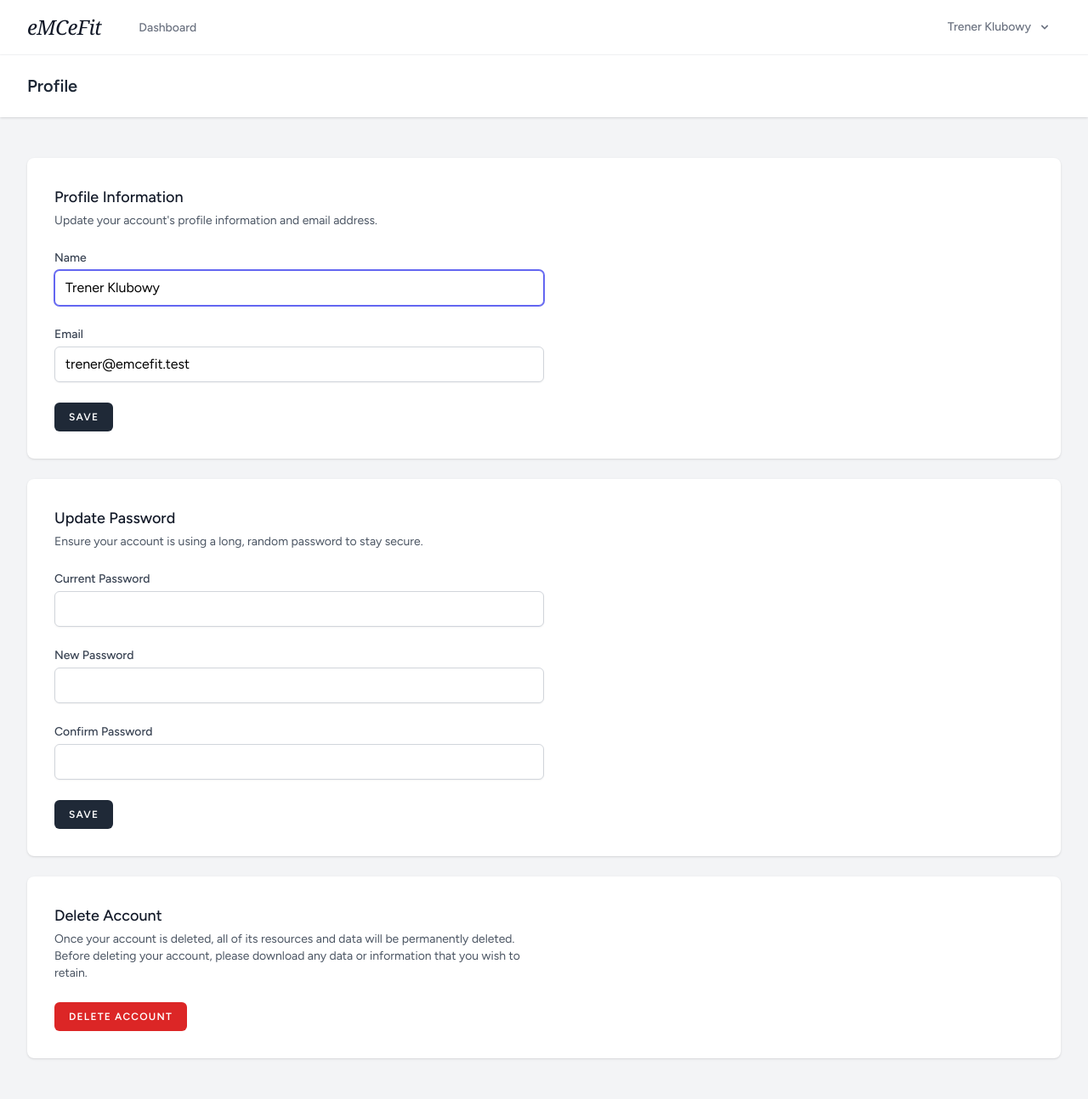
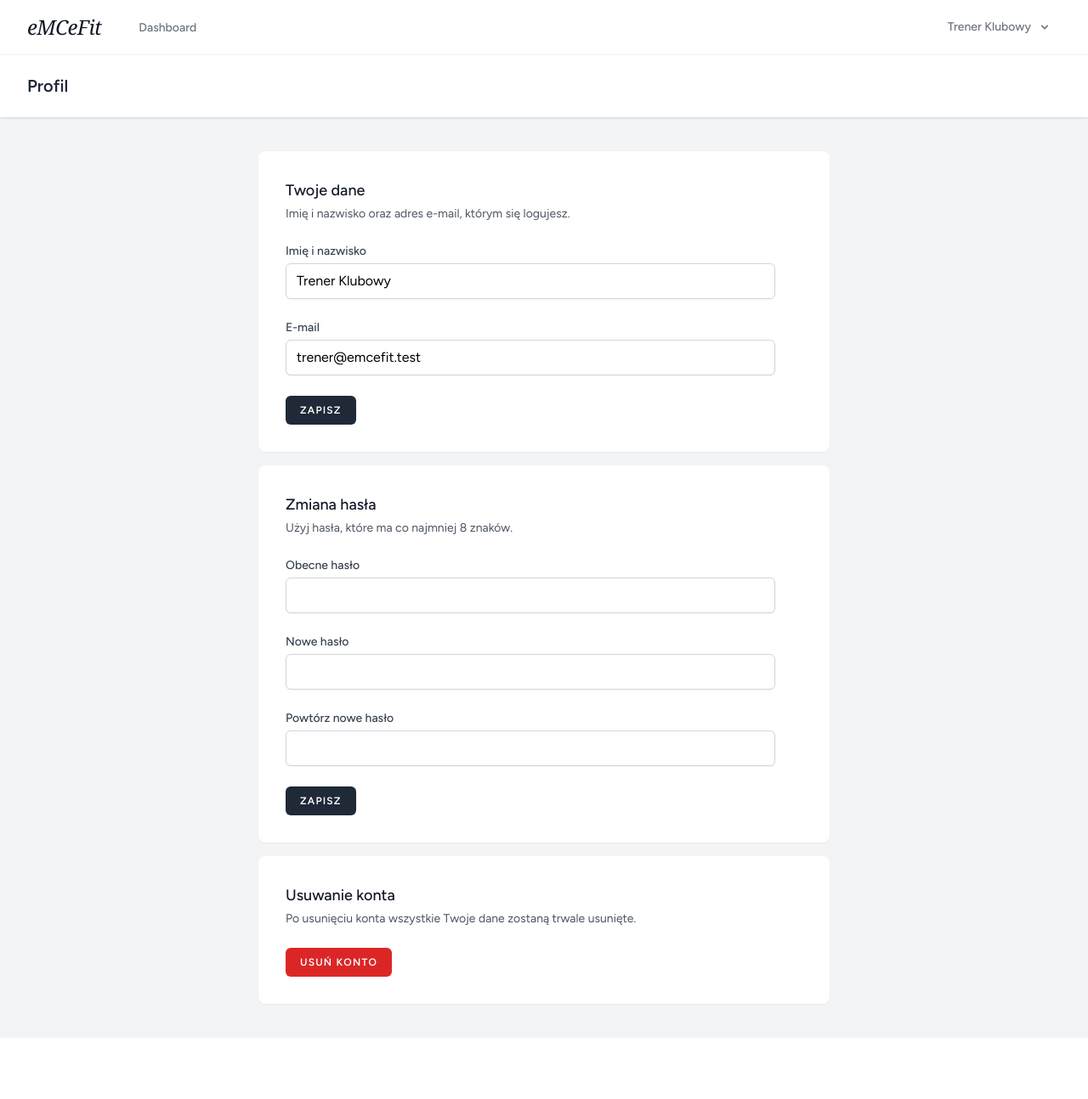
Before and after one commit to kamilamichalak/emcefit, a Laravel app: page /profile in a window 1280 px wide. Shown: the whole page at 85% size. After the commit the page ends 1184 px from the top, so only its background shows below. Run offline with Laravel 12, Linux system fonts and the light colour scheme; the visitor is signed in with stand-in values (Sample User, id 1); data comes from the database, SQL or seed files in the repository; style sheets or scripts are compiled from the project's sources; parts of the project's set-up code (start-up, migrations or seed data) failed here and were passed over; some libraries are stand-ins or nearby versions; some web fonts are replaced.

Commit message:
Profil po polsku z karnetem i powiadomieniami; 5. przycisk Profil w dolnym menu; przewodnik
Co-Authored-By: Claude Opus 5.5 <noreply@anthropic.com>

```diff
--- a/app/Http/Controllers/Client/DashboardController.php
+++ b/app/Http/Controllers/Client/DashboardController.php
@@ -35,7 +35,6 @@ class DashboardController extends Controller
                 ->get()
             : collect();
 
-        $current = $memberships->first(fn (Membership $m) => $m->start_date->equalTo($thisMonth));
         $next = $memberships->first(fn (Membership $m) => $m->start_date->equalTo($nextMonth));
 
         $upcoming = $memberships
@@ -71,12 +70,11 @@ class DashboardController extends Controller
         return Inertia::render('Client/Dashboard', [
             'firstName' => Str::before($request->user()->name, ' '),
             'upcoming' => $upcoming,
-            'current' => $current ? $this->presentMembership($current, $thisMonth) : null,
             'next' => [
                 'value' => $nextMonth->format('Y-m'),
                 'label' => $nextMonth->translatedFormat('F'),
                 'enrollment_open' => EnrollmentWindow::isOpenFor($nextMonth),
-                'membership' => $next ? $this->presentMembership($next, $nextMonth) : null,
+                'membership' => $next ? self::presentMembership($next, $nextMonth) : null,
             ],
             'makeupCredits' => $client
                 ? $client->makeupCredits()->available()->count()
@@ -88,7 +86,7 @@ class DashboardController extends Controller
     /**
      * @return array<string, mixed>
      */
-    private function presentMembership(Membership $membership, CarbonImmutable $month): array
+    public static function presentMembership(Membership $membership, CarbonImmutable $month): array
     {
         return [
             'month_label' => $month->translatedFormat('F'),
--- a/app/Http/Controllers/ProfileController.php
+++ b/app/Http/Controllers/ProfileController.php
@@ -2,7 +2,10 @@
 
 namespace App\Http\Controllers;
 
+use App\Domain\Memberships\Models\Membership;
+use App\Http\Controllers\Client\DashboardController;
 use App\Http\Requests\ProfileUpdateRequest;
+use Carbon\CarbonImmutable;
 use Illuminate\Contracts\Auth\MustVerifyEmail;
 use Illuminate\Http\RedirectResponse;
 use Illuminate\Http\Request;
@@ -21,7 +24,33 @@ class ProfileController extends Controller
         return Inertia::render('Profile/Edit', [
             'mustVerifyEmail' => $request->user() instanceof MustVerifyEmail,
             'status' => session('status'),
+            'memberships' => $this->memberships($request),
         ]);
+    }
+
+    /**
+     * Karnety klientki na ten i następny miesiąc (dla personelu — pusta lista).
+     *
+     * @return list<array<string, mixed>>
+     */
+    private function memberships(Request $request): array
+    {
+        $client = $request->user()->client;
+
+        if ($client === null) {
+            return [];
+        }
+
+        $thisMonth = CarbonImmutable::today()->startOfMonth();
+        $months = [$thisMonth, $thisMonth->addMonthNoOverflow()];
+
+        return $client->memberships()
+            ->whereIn('start_date', array_map(fn ($m) => $m->toDateString(), $months))
+            ->with(['membershipType:id,name', 'payments'])
+            ->orderBy('start_date')
+            ->get()
+            ->map(fn (Membership $m) => DashboardController::presentMembership($m, CarbonImmutable::parse($m->start_date)))
+            ->all();
     }
 
     /**
--- a/resources/js/Layouts/AuthenticatedLayout.vue
+++ b/resources/js/Layouts/AuthenticatedLayout.vue
@@ -6,7 +6,7 @@ import DropdownLink from '@/Components/DropdownLink.vue';
 import NavLink from '@/Components/NavLink.vue';
 import ResponsiveNavLink from '@/Components/ResponsiveNavLink.vue';
 import { Link, usePage } from '@inertiajs/vue3';
-import { CalendarDays, House, LifeBuoy, NotebookPen } from 'lucide-vue-next';
+import { CalendarDays, House, LifeBuoy, NotebookPen, UserRound } from 'lucide-vue-next';
 
 const showingNavigationDropdown = ref(false);
 
@@ -20,6 +20,7 @@ const clientTabs = [
     { route: 'client.enrollment.create', match: 'client.enrollment.*', label: 'Zapisy', icon: NotebookPen },
     { route: 'client.classes.index', match: 'client.classes.*', label: 'Moje zajęcia', icon: CalendarDays },
     { route: 'help.create', match: 'help.*', label: 'Pomoc', icon: LifeBuoy },
+    { route: 'profile.edit', match: 'profile.*', label: 'Profil', icon: UserRound },
 ];
 </script>
 
@@ -361,7 +362,7 @@ const clientTabs = [
             <!-- Klientki na telefonie: stały pasek na dole zamiast ukrytego menu ☰ -->
             <nav
                 v-if="isClient"
-                class="fixed inset-x-0 bottom-0 z-40 grid grid-cols-4 border-t border-gray-200 bg-white pb-[env(safe-area-inset-bottom)] sm:hidden"
+                class="fixed inset-x-0 bottom-0 z-40 grid grid-cols-5 border-t border-gray-200 bg-white pb-[env(safe-area-inset-bottom)] sm:hidden"
                 aria-label="Menu klientki"
             >
                 <Link
--- a/resources/js/Pages/Client/Dashboard.vue
+++ b/resources/js/Pages/Client/Dashboard.vue
@@ -7,7 +7,6 @@ import { useReleaseReservation } from '@/Utils/releaseReservation';
 defineProps({
     firstName: { type: String, default: '' },
     upcoming: { type: Array, default: () => [] },
-    current: { type: Object, default: null },
     next: { type: Object, required: true },
     makeupCredits: { type: Number, default: 0 },
     openRemaining: { type: Number, default: 0 },
@@ -127,19 +126,6 @@ const statusBadge = {
                     </p>
                 </section>
 
-                <!-- Karnety -->
-                <section v-if="current || next.membership" class="rounded-lg bg-white p-5 text-sm shadow-sm">
-                    <h3 class="text-base font-semibold text-gray-800">Twój karnet</h3>
-                    <div v-for="m in [current, next.membership].filter(Boolean)" :key="m.month_label" class="mt-2 flex items-center justify-between gap-3">
-                        <span class="text-gray-700"><span class="capitalize">{{ m.month_label }}</span>: {{ m.type_name }}</span>
-                        <span
-                            class="shrink-0 rounded-full px-2 py-0.5 text-xs font-medium"
-                            :class="m.paid ? 'bg-green-100 text-green-800' : 'bg-amber-100 text-amber-800'"
-                        >
-                            {{ m.payment_label }}
-                        </span>
-                    </div>
-                </section>
 
                 <!-- Duże kafelki zamiast ukrytego menu -->
                 <nav class="grid grid-cols-1 gap-3 sm:grid-cols-3">
--- a/resources/js/Pages/HowItWorks.vue
+++ b/resources/js/Pages/HowItWorks.vue
@@ -18,7 +18,7 @@ const steps = [
     },
     {
         title: 'Twój panel',
-        text: 'Na początku widzisz najbliższe zajęcia i swój karnet. Przy każdych zajęciach jest przycisk „Zwalniam”. Na dole ekranu masz menu: Start, Zapisy, Moje zajęcia i Pomoc.',
+        text: 'Na początku widzisz najbliższe zajęcia. Przy każdych zajęciach jest przycisk „Zwalniam”. Na dole ekranu masz menu: Start, Zapisy, Moje zajęcia, Pomoc i Profil. W Profilu sprawdzisz swój karnet i wybierzesz, jakie maile chcesz dostawać.',
         img: '3-panel.png',
     },
     {
@@ -38,7 +38,7 @@ const steps = [
     },
     {
         title: 'Odrabianie',
-        text: 'Kliknij „Odrób zajęcia” i wybierz dowolne zajęcia z wolnym miejscem. Zmiana planów? Zwolnij zajęcia odrabiane co najmniej godzinę przed — odrobienie wróci i wybierzesz inny termin do końca miesiąca.',
+        text: 'Kliknij „Odrób zajęcia” i wybierz dowolne zajęcia z wolnym miejscem. Gdy studio odwoła Twoje zajęcia, odrobienie dostaniesz automatycznie. Zmiana planów? Zwolnij zajęcia odrabiane co najmniej godzinę przed — odrobienie wróci i wybierzesz inny termin do końca miesiąca.',
         img: '7-wolne-miejsca.png',
     },
     {
--- a/resources/js/Pages/Profile/Edit.vue
+++ b/resources/js/Pages/Profile/Edit.vue
@@ -3,7 +3,7 @@ import AuthenticatedLayout from '@/Layouts/AuthenticatedLayout.vue';
 import DeleteUserForm from './Partials/DeleteUserForm.vue';
 import UpdatePasswordForm from './Partials/UpdatePasswordForm.vue';
 import UpdateProfileInformationForm from './Partials/UpdateProfileInformationForm.vue';
-import { Head, usePage } from '@inertiajs/vue3';
+import { Head, Link, usePage } from '@inertiajs/vue3';
 import { computed } from 'vue';
 
 defineProps({
@@ -13,31 +13,64 @@ defineProps({
     status: {
         type: String,
     },
+    memberships: {
+        type: Array,
+        default: () => [],
+    },
 });
 
 const roles = computed(() => usePage().props.auth?.roles ?? []);
 // Konta personelu nie mogą się same usunąć (spec 8a).
+const isClient = computed(() => roles.value.includes('client'));
 const canDeleteOwnAccount = computed(
     () => !roles.value.includes('admin') && !roles.value.includes('trainer'),
 );
 </script>
 
 <template>
-    <Head title="Profile" />
+    <Head title="Profil" />
 
     <AuthenticatedLayout>
         <template #header>
             <h2
                 class="text-xl font-semibold leading-tight text-gray-800"
             >
-                Profile
+                Profil
             </h2>
         </template>
 
-        <div class="py-12">
-            <div class="mx-auto max-w-7xl space-y-6 sm:px-6 lg:px-8">
+        <div class="px-4 py-6 sm:py-10">
+            <div class="mx-auto max-w-2xl space-y-4">
+                <!-- Karnet (klientki) -->
+                <section v-if="isClient" class="rounded-lg bg-white p-5 text-sm shadow-sm">
+                    <h3 class="text-lg font-medium text-gray-900">Twój karnet</h3>
+                    <p v-if="!memberships.length" class="mt-2 text-gray-500">Nie masz karnetu na ten ani na następny miesiąc.</p>
+                    <div v-for="m in memberships" :key="m.month_label" class="mt-2 flex items-center justify-between gap-3">
+                        <span class="text-gray-700"><span class="capitalize">{{ m.month_label }}</span>: {{ m.type_name }}</span>
+                        <span
+                            class="shrink-0 rounded-full px-2 py-0.5 text-xs font-medium"
+                            :class="m.paid ? 'bg-green-100 text-green-800' : 'bg-amber-100 text-amber-800'"
+                        >
+                            {{ m.payment_label }}
+                        </span>
+                    </div>
+                </section>
+
+                <!-- Powiadomienia (klientki) -->
+                <Link
+                    v-if="isClient"
+                    :href="route('client.mail-preferences.edit')"
+                    class="flex items-center justify-between rounded-lg bg-white p-5 shadow-sm hover:bg-gray-50"
+                >
+                    <span>
+                        <span class="block text-lg font-medium text-gray-900">Powiadomienia mailowe</span>
+                        <span class="text-sm text-gray-600">Wybierz, o czym chcesz dostawać maile</span>
+                    </span>
+                    <span class="text-indigo-700">→</span>
+                </Link>
+
                 <div
-                    class="bg-white p-4 shadow sm:rounded-lg sm:p-8"
+                    class="rounded-lg bg-white p-5 shadow-sm sm:p-8"
                 >
                     <UpdateProfileInformationForm
                         :must-verify-email="mustVerifyEmail"
@@ -47,15 +80,25 @@ const canDeleteOwnAccount = computed(
                 </div>
 
                 <div
-                    class="bg-white p-4 shadow sm:rounded-lg sm:p-8"
+                    class="rounded-lg bg-white p-5 shadow-sm sm:p-8"
                 >
                     <UpdatePasswordForm class="max-w-xl" />
                 </div>
 
                 <div
-                    class="bg-white p-4 shadow sm:rounded-lg sm:p-8"
+                    class="rounded-lg bg-white p-5 shadow-sm sm:p-8"
                 >
-                    <DeleteUserForm v-if="canDeleteOwnAccount" class="max-w-xl" />
+                    <section v-if="isClient" class="max-w-xl">
+                        <header>
+                            <h2 class="text-lg font-medium text-gray-900">Usuwanie konta</h2>
+                        </header>
+                        <p class="mt-1 text-sm text-gray-600">
+                            Chcesz usunąć konto? Napisz do nas przez
+                            <Link :href="route('help.create')" class="underline">Pomoc</Link> — zajmiemy się tym
+                            i rozliczymy karnet.
+                        </p>
+                    </section>
+                    <DeleteUserForm v-else-if="canDeleteOwnAccount" class="max-w-xl" />
                     <section v-else class="max-w-xl">
                         <header>
                             <h2 class="text-lg font-medium text-gray-900">Usuwanie konta</h2>
--- a/resources/js/Pages/Profile/Partials/DeleteUserForm.vue
+++ b/resources/js/Pages/Profile/Partials/DeleteUserForm.vue
@@ -42,36 +42,32 @@ const closeModal = () => {
     <section class="space-y-6">
         <header>
             <h2 class="text-lg font-medium text-gray-900">
-                Delete Account
+                Usuwanie konta
             </h2>
 
             <p class="mt-1 text-sm text-gray-600">
-                Once your account is deleted, all of its resources and data will
-                be permanently deleted. Before deleting your account, please
-                download any data or information that you wish to retain.
+                Po usunięciu konta wszystkie Twoje dane zostaną trwale usunięte.
             </p>
         </header>
 
-        <DangerButton @click="confirmUserDeletion">Delete Account</DangerButton>
+        <DangerButton @click="confirmUserDeletion">Usuń konto</DangerButton>
 
         <Modal :show="confirmingUserDeletion" @close="closeModal">
             <div class="p-6">
                 <h2
                     class="text-lg font-medium text-gray-900"
                 >
-                    Are you sure you want to delete your account?
+                    Na pewno chcesz usunąć konto?
                 </h2>
 
                 <p class="mt-1 text-sm text-gray-600">
-                    Once your account is deleted, all of its resources and data
-                    will be permanently deleted. Please enter your password to
-                    confirm you would like to permanently delete your account.
+                    Wszystkie dane zostaną trwale usunięte. Wpisz hasło, żeby potwierdzić.
                 </p>
 
                 <div class="mt-6">
                     <InputLabel
                         for="password"
-                        value="Password"
+                        value="Hasło"
                         class="sr-only"
                     />
 
@@ -81,7 +77,7 @@ const closeModal = () => {
                         v-model="form.password"
                         type="password"
                         class="mt-1 block w-3/4"
-                        placeholder="Password"
+                        placeholder="Hasło"
                         @keyup.enter="deleteUser"
                     />
 
@@ -90,7 +86,7 @@ const closeModal = () => {
 
                 <div class="mt-6 flex justify-end">
                     <SecondaryButton @click="closeModal">
-                        Cancel
+                        Anuluj
                     </SecondaryButton>
 
                     <DangerButton
@@ -99,7 +95,7 @@ const closeModal = () => {
                         :disabled="form.processing"
                         @click="deleteUser"
                     >
-                        Delete Account
+                        Usuń konto
                     </DangerButton>
                 </div>
             </div>
--- a/resources/js/Pages/Profile/Partials/UpdatePasswordForm.vue
+++ b/resources/js/Pages/Profile/Partials/UpdatePasswordForm.vue
@@ -37,18 +37,17 @@ const updatePassword = () => {
     <section>
         <header>
             <h2 class="text-lg font-medium text-gray-900">
-                Update Password
+                Zmiana hasła
             </h2>
 
             <p class="mt-1 text-sm text-gray-600">
-                Ensure your account is using a long, random password to stay
-                secure.
+                Użyj hasła, które ma co najmniej 8 znaków.
             </p>
         </header>
 
         <form @submit.prevent="updatePassword" class="mt-6 space-y-6">
             <div>
-                <InputLabel for="current_password" value="Current Password" />
+                <InputLabel for="current_password" value="Obecne hasło" />
 
                 <TextInput
                     id="current_password"
@@ -66,7 +65,7 @@ const updatePassword = () => {
             </div>
 
             <div>
-                <InputLabel for="password" value="New Password" />
+                <InputLabel for="password" value="Nowe hasło" />
 
                 <TextInput
                     id="password"
@@ -83,7 +82,7 @@ const updatePassword = () => {
             <div>
                 <InputLabel
                     for="password_confirmation"
-                    value="Confirm Password"
+                    value="Powtórz nowe hasło"
                 />
 
                 <TextInput
@@ -101,7 +100,7 @@ const updatePassword = () => {
             </div>
 
             <div class="flex items-center gap-4">
-                <PrimaryButton :disabled="form.processing">Save</PrimaryButton>
+                <PrimaryButton :disabled="form.processing">Zapisz</PrimaryButton>
 
                 <Transition
                     enter-active-class="transition ease-in-out"
@@ -113,7 +112,7 @@ const updatePassword = () => {
                         v-if="form.recentlySuccessful"
                         class="text-sm text-gray-600"
                     >
-                        Saved.
+                        Zapisano.
                     </p>
                 </Transition>
             </div>
--- a/resources/js/Pages/Profile/Partials/UpdateProfileInformationForm.vue
+++ b/resources/js/Pages/Profile/Partials/UpdateProfileInformationForm.vue
@@ -26,11 +26,11 @@ const form = useForm({
     <section>
         <header>
             <h2 class="text-lg font-medium text-gray-900">
-                Profile Information
+                Twoje dane
             </h2>
 
             <p class="mt-1 text-sm text-gray-600">
-                Update your account's profile information and email address.
+                Imię i nazwisko oraz adres e-mail, którym się logujesz.
             </p>
         </header>
 
@@ -39,7 +39,7 @@ const form = useForm({
             class="mt-6 space-y-6"
         >
             <div>
-                <InputLabel for="name" value="Name" />
+                <InputLabel for="name" value="Imię i nazwisko" />
 
                 <TextInput
                     id="name"
@@ -47,7 +47,6 @@ const form = useForm({
                     class="mt-1 block w-full"
                     v-model="form.name"
                     required
-                    autofocus
                     autocomplete="name"
                 />
 
@@ -55,7 +54,7 @@ const form = useForm({
             </div>
 
             <div>
-                <InputLabel for="email" value="Email" />
+                <InputLabel for="email" value="E-mail" />
 
                 <TextInput
                     id="email"
@@ -71,14 +70,14 @@ const form = useForm({
 
             <div v-if="mustVerifyEmail && user.email_verified_at === null">
                 <p class="mt-2 text-sm text-gray-800">
-                    Your email address is unverified.
+                    Twój adres e-mail nie jest potwierdzony.
                     <Link
                         :href="route('verification.send')"
                         method="post"
                         as="button"
                         class="rounded-md text-sm text-gray-600 underline hover:text-gray-900 focus:outline-none focus:ring-2 focus:ring-indigo-500 focus:ring-offset-2"
                     >
-                        Click here to re-send the verification email.
+                        Wyślij ponownie link potwierdzający.
                     </Link>
                 </p>
 
@@ -86,12 +85,12 @@ const form = useForm({
                     v-show="status === 'verification-link-sent'"
                     class="mt-2 text-sm font-medium text-green-600"
                 >
-                    A new verification link has been sent to your email address.
+                    Wysłaliśmy nowy link potwierdzający na Twój adres e-mail.
                 </div>
             </div>
 
             <div class="flex items-center gap-4">
-                <PrimaryButton :disabled="form.processing">Save</PrimaryButton>
+                <PrimaryButton :disabled="form.processing">Zapisz</PrimaryButton>
 
                 <Transition
                     enter-active-class="transition ease-in-out"
@@ -103,7 +102,7 @@ const form = useForm({
                         v-if="form.recentlySuccessful"
                         class="text-sm text-gray-600"
                     >
-                        Saved.
+                        Zapisano.
                     </p>
                 </Transition>
             </div>
```
Also changed, not shown: tests/Feature/Client/DashboardTest.php (+8 -3 lines), public/images/jak-to-dziala/3-panel.png, public/images/jak-to-dziala/6-moje-zajecia.png.
